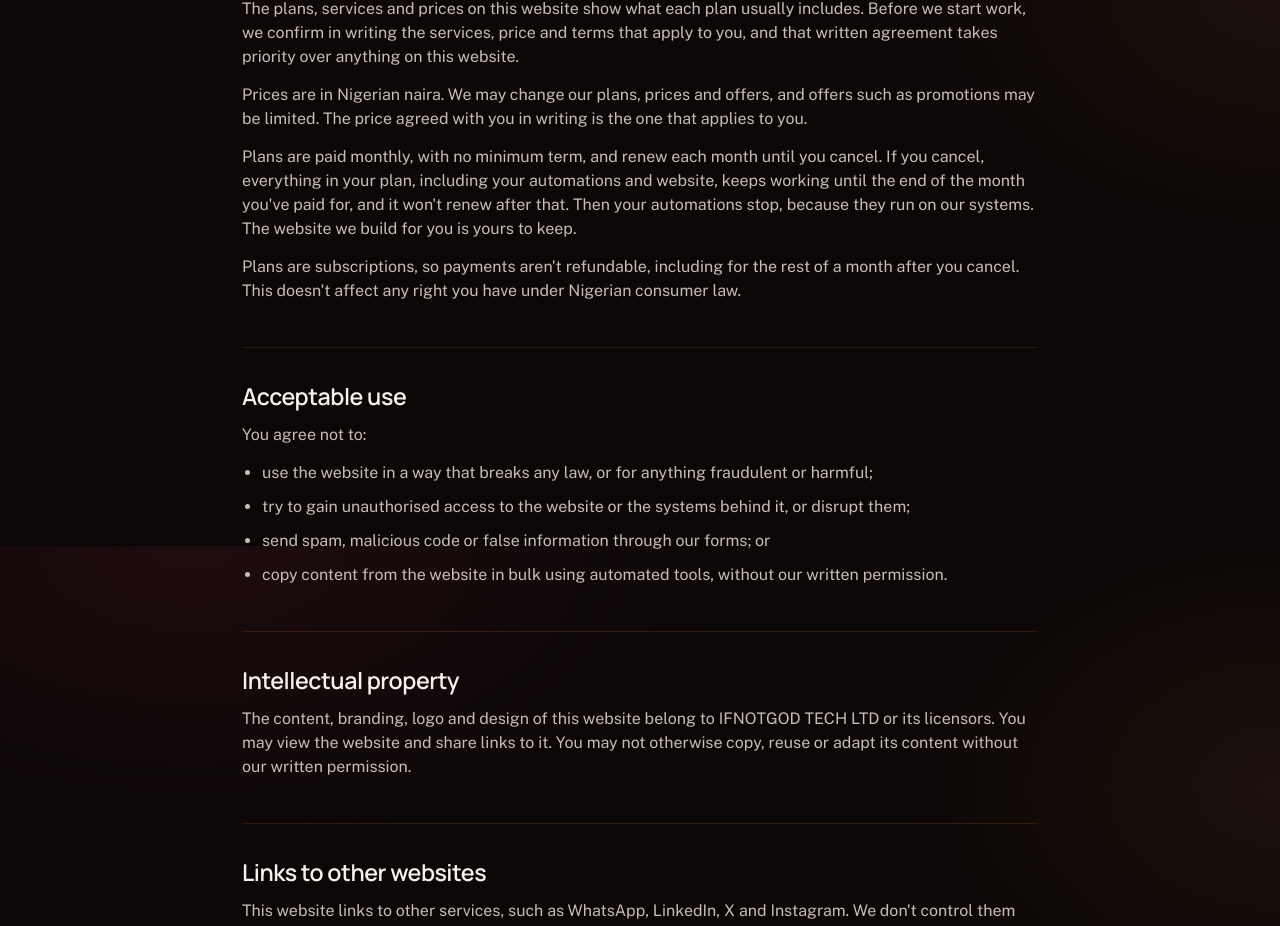
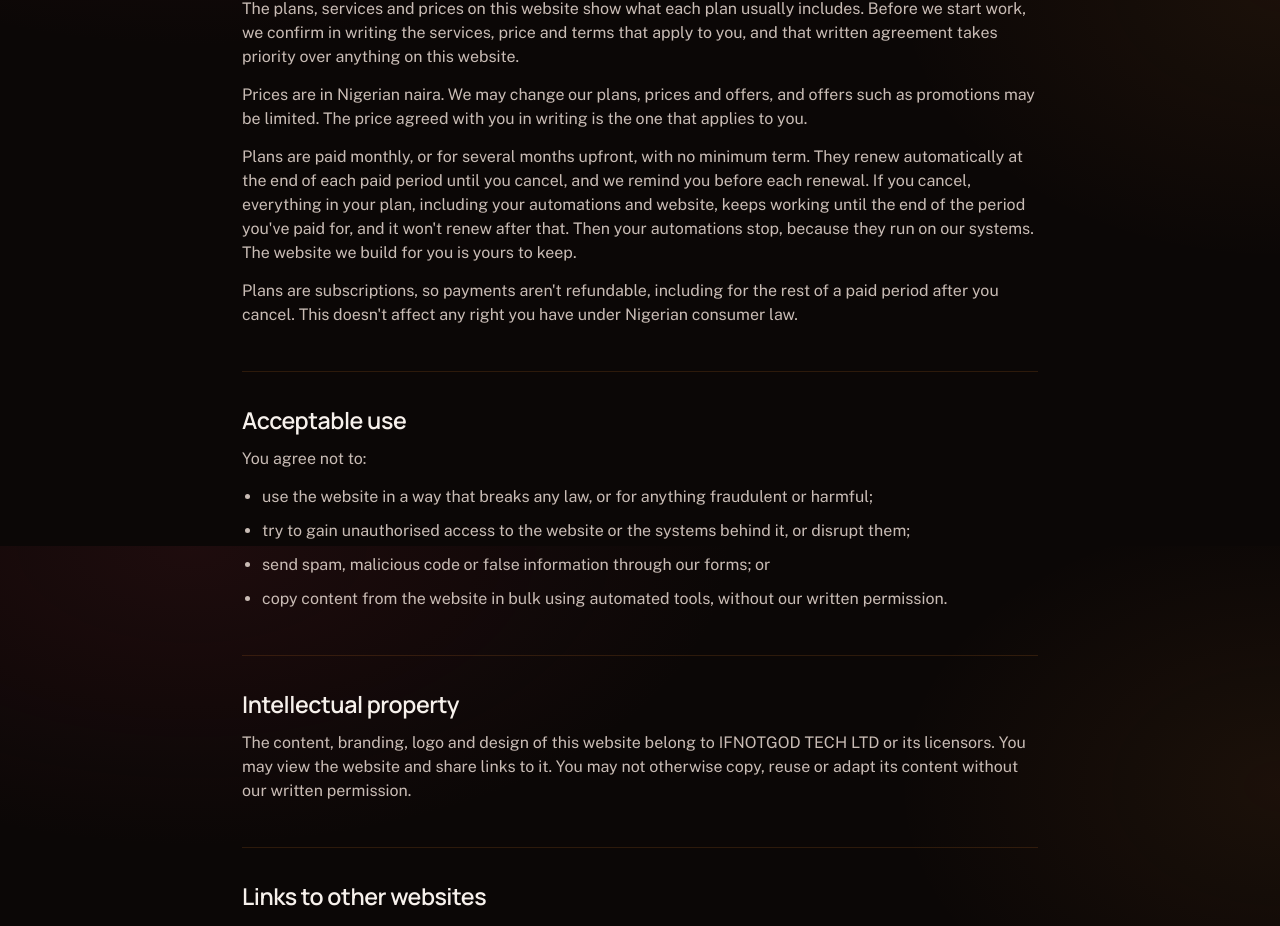
Before and after one commit to ifnotGodTech/ifnotGod_website_landing_page, a Next.js app: page /terms in a window 1280 px wide. Shown: the part 1054-1980 px from the top of the page. Built offline with nearby package versions, Linux system fonts and the light colour scheme; no server answers.

Commit message:
Say plans renew automatically with a reminder before each renewal
Clients can pay monthly or for several months upfront, so cancellation
and refund wording now refers to the paid period, not the month.

Co-Authored-By: Claude Opus 5.5 <noreply@anthropic.com>

```diff
--- a/src/app/(site)/terms/page.tsx
+++ b/src/app/(site)/terms/page.tsx
@@ -62,13 +62,14 @@ export default function TermsPage() {
           limited. The price agreed with you in writing is the one that applies to you.
         </p>
         <p>
-          Plans are paid monthly, with no minimum term, and renew each month until you cancel. If you cancel, everything
-          in your plan, including your automations and website, keeps working until the end of the month you&apos;ve paid
+          Plans are paid monthly, or for several months upfront, with no minimum term. They renew automatically at the
+          end of each paid period until you cancel, and we remind you before each renewal. If you cancel, everything in
+          your plan, including your automations and website, keeps working until the end of the period you&apos;ve paid
           for, and it won&apos;t renew after that. Then your automations stop, because they run on our systems. The
           website we build for you is yours to keep.
         </p>
         <p>
-          Plans are subscriptions, so payments aren&apos;t refundable, including for the rest of a month after you cancel.
+          Plans are subscriptions, so payments aren&apos;t refundable, including for the rest of a paid period after you cancel.
           This doesn&apos;t affect any right you have under Nigerian consumer law.
         </p>
       </LegalSection>
--- a/src/components/sections/PlanTerms.tsx
+++ b/src/components/sections/PlanTerms.tsx
@@ -4,6 +4,7 @@ import { cn } from "@/shared/cn";
 const TERMS = [
   "One-time setup fee of ₦100,000, waived when you pay 6 months upfront.",
   "Pay month by month. There's no minimum term.",
+  "Your plan renews automatically, and we remind you before each renewal.",
   "Pay 12 months upfront and get 2 months free.",
   "WhatsApp messages, AI usage and other third-party costs are billed at cost.",
   "We're alerted the moment anything fails, on every plan.",
@@ -21,7 +22,7 @@ const QUESTIONS = [
   {
     question: "Can I cancel?",
     answer:
-      "Yes. There's no minimum term. Your plan renews each month until you cancel. If you cancel, everything in your plan, including your automations and website, keeps working until the end of the month you've paid for, and it won't renew after that. Then your automations stop, because they run on our systems. Your website is yours to keep.",
+      "Yes. There's no minimum term. Your plan renews automatically until you cancel, and we remind you before each renewal. If you cancel, everything in your plan, including your automations and website, keeps working until the end of the period you've paid for, and it won't renew after that. Then your automations stop, because they run on our systems. Your website is yours to keep.",
   },
 ];
 
```
Also changed, not shown: 2 other files (tests, documents, lock files or other folders).
